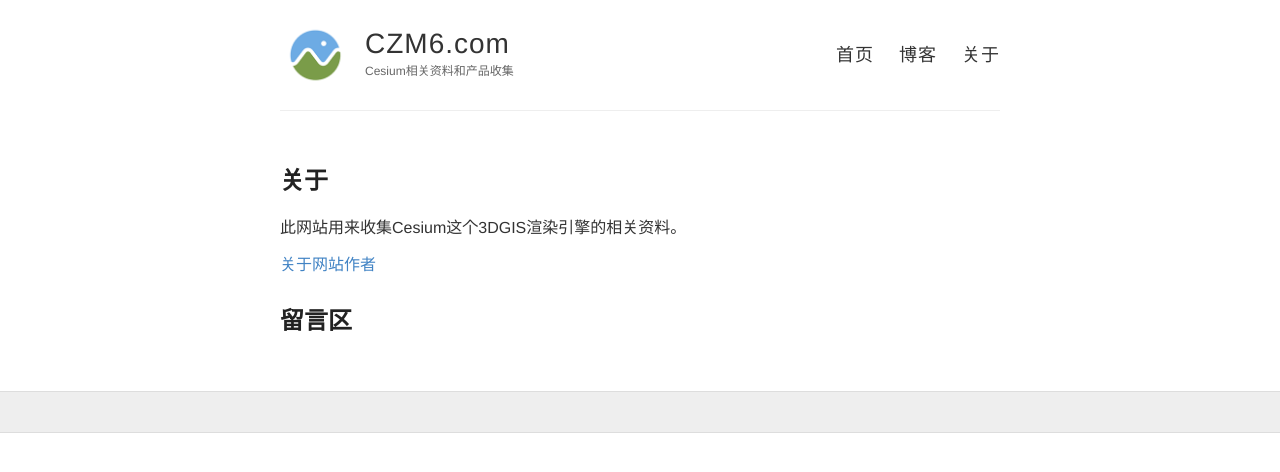
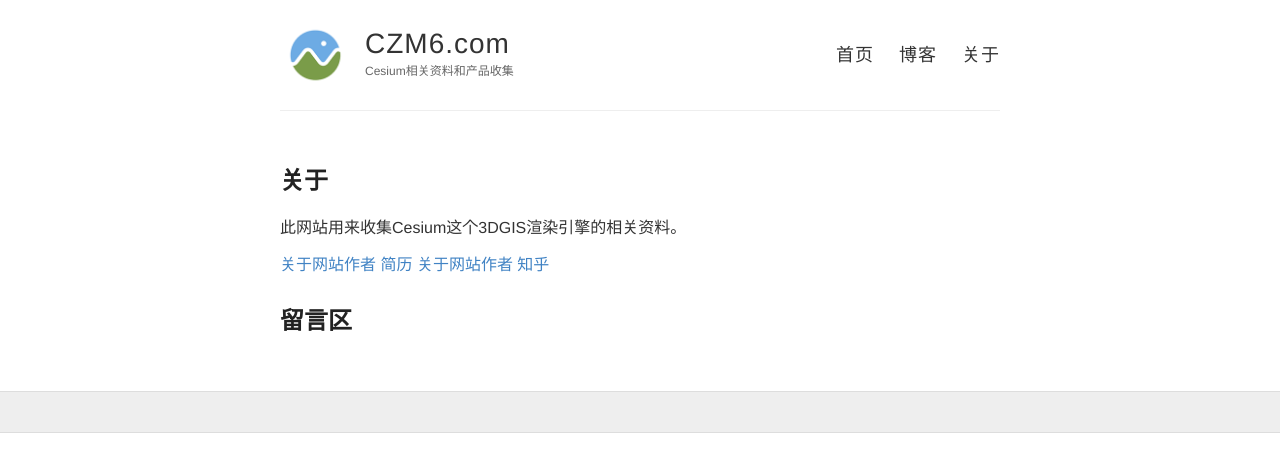
Before and after one commit to vtxf/czm6, a Jekyll site: the page built from about.md, in a window 1280 px wide. Shown: the top 472 px of the page. Built offline with Jekyll 4.4.1, drawn with Linux system fonts in a browser that asks for light colours; comment, search, counter and statistics services are not loaded.

Commit message:
增加关于我

```diff
--- a/about.md
+++ b/about.md
@@ -6,6 +6,7 @@ permalink: /about/
 
 此网站用来收集Cesium这个3DGIS渲染引擎的相关资料。
 
-<a href="../t/18/resume/txf-resume.html">关于网站作者</a>
+<a href="../t/18/resume/txf-resume.html">关于网站作者 简历</a>
+<a href="https://www.zhihu.com/people/vtxf/">关于网站作者 知乎</a>
 
 {% include valine.html %}
```
